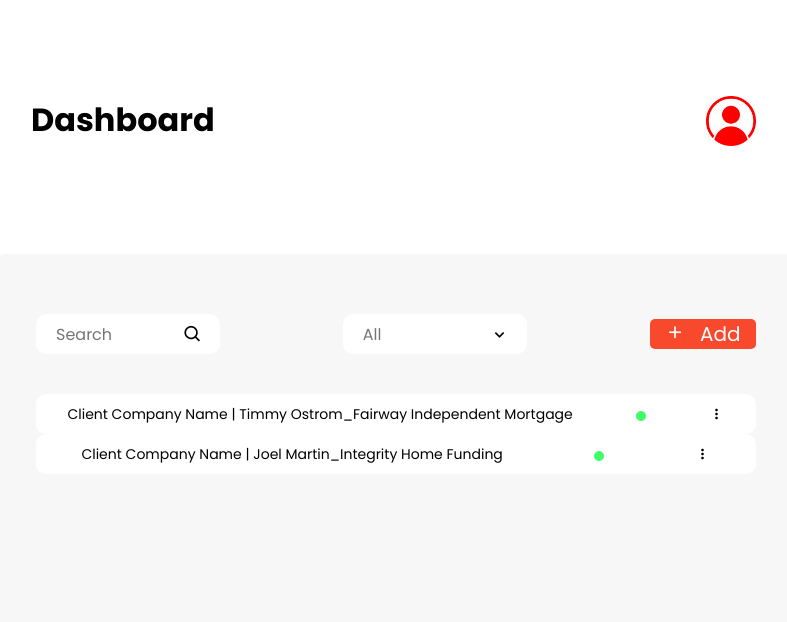
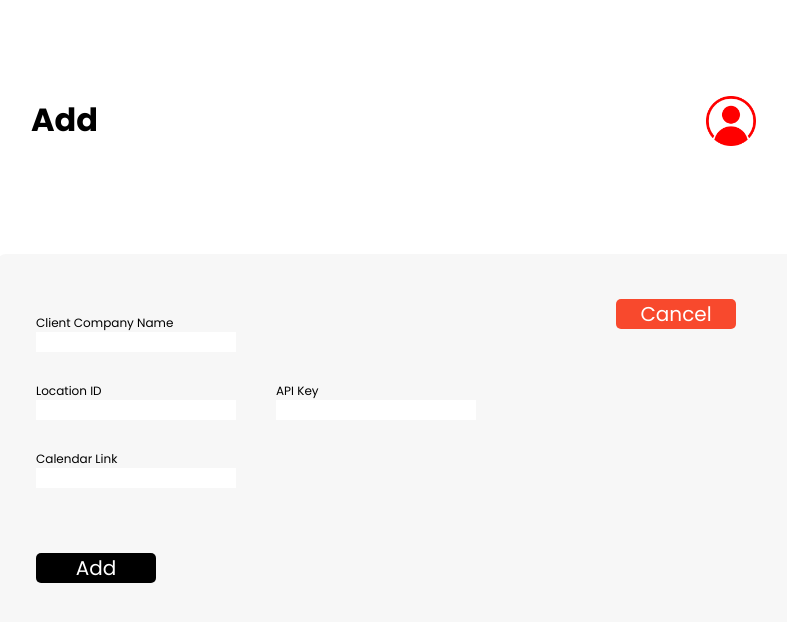
Before and after one commit to DaaS-GoVanilla/Frontend, a React (Vite) app: page /addclient in a window 1280 px wide. Shown: the top 622 px of the page, without its empty margins (244-1031 px from the left). Built offline with nearby package versions, Linux system fonts and the light colour scheme.

Commit message:
integrated addclient api

```diff
--- a/src/App.jsx
+++ b/src/App.jsx
@@ -1,11 +1,11 @@
 import './App.css'
-import Dashboard from './pages/Dashboard'
+import AddClient from './pages/AddClient'
 
 function App() {
 
   return (
     <>
-      <Dashboard />
+      <AddClient />
     </>
   )
 }
--- a/src/pages/AddClient.jsx
+++ b/src/pages/AddClient.jsx
@@ -1,7 +1,43 @@
-import React from 'react'
-import './addclient.css'
+import React, { useState } from 'react';
+import axios from 'axios';
+import './addclient.css';
 
 function AddClient() {
+    const [formData, setFormData] = useState({
+        companyName: '',
+        locationId: '',
+        apiKey: '',
+        calendarLink: ''
+    });
+
+    const handleInputChange = (e) => {
+        const { name, value } = e.target;
+        setFormData({
+            ...formData,
+            [name]: value
+        });
+    };
+
+    const submitHandler = async (e) => {
+        e.preventDefault();
+
+        try {
+            const response = await axios.post('/your-backend-endpoint', formData, {
+                headers: {
+                    'Content-Type': 'application/json'
+                }
+            });
+
+            if (response.status === 200) {
+                // Handle a successful response (e.g., show a success message)
+            } else {
+                // Handle an error response (e.g., show an error message)
+            }
+        } catch (error) {
+            // Handle any network or other errors
+        }
+    };
+
     return (
         <div className='add-details'>
             <div className="top">
@@ -14,33 +50,63 @@
             </div>
             <div className="wrapper">
                 <div className="main">
+                    <form onSubmit={submitHandler}>
                         <div className="input-box-first">
                             <p>Client Company Name</p>
-                        <input type="text" placeholder="" required />
+                            <input
+                                type="text"
+                                name="companyName"
+                                value={formData.companyName}
+                                onChange={handleInputChange}
+                                placeholder=""
+                                required
+                            />
                         </div>
                         <div className="input-box-second">
                             <div className="location-id">
                                 <p>Location ID</p>
-                            <input type="text" placeholder="" required />
+                                <input
+                                    type="text"
+                                    name="locationId"
+                                    value={formData.locationId}
+                                    onChange={handleInputChange}
+                                    placeholder=""
+                                    required
+                                />
                             </div>
                             <div className="API-key">
                                 <p>API Key</p>
-                            <input type="text" placeholder="" required />
+                                <input
+                                    type="text"
+                                    name="apiKey"
+                                    value={formData.apiKey}
+                                    onChange={handleInputChange}
+                                    placeholder=""
+                                    required
+                                />
                             </div>
                         </div>
 
                         <div className="input-box-third">
                             <div className="calendar">
                                 <p>Calendar Link</p>
-                            <input type="text" placeholder="" required />
+                                <input
+                                    type="text"
+                                    name="calendarLink"
+                                    value={formData.calendarLink}
+                                    onChange={handleInputChange}
+                                    placeholder=""
+                                    required
+                                />
                             </div>
                         </div>
                         <button type="submit" className="btn">Cancel</button>
                         <button type="submit" className="black-btn">Add</button>
+                    </form>
                 </div>
             </div>
         </div>
-    )
+    );
 }
 
-export default AddClient
+export default AddClient;
```
Lines whose indentation alone changed are shown as unchanged.
